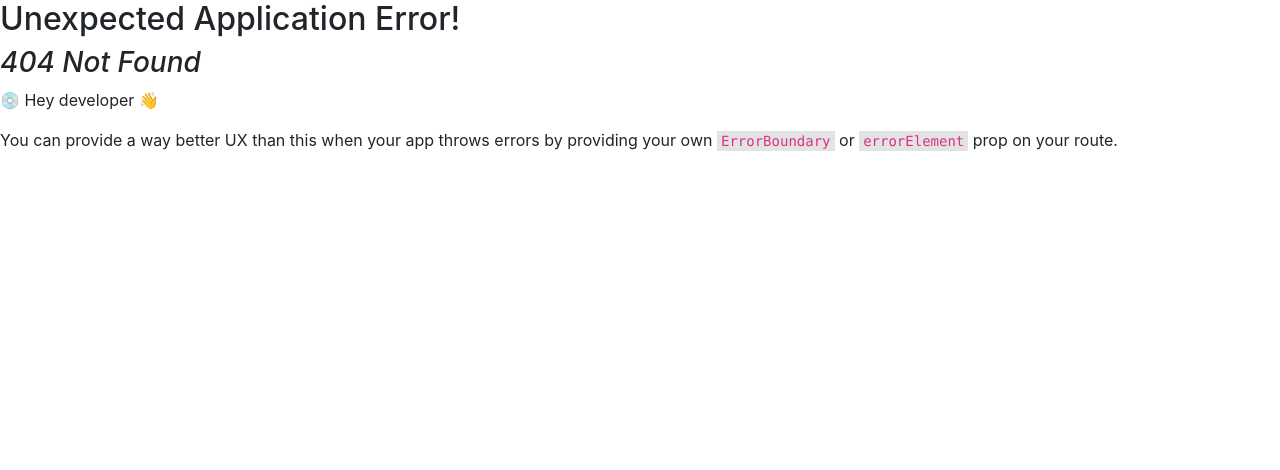
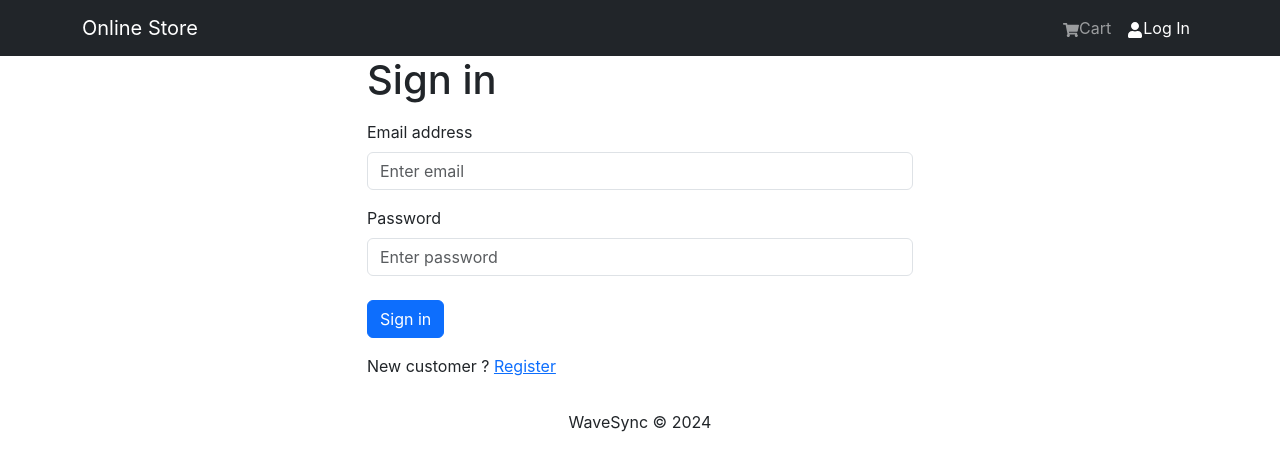
Before and after one commit to IT22148254/MLB_WD_ITP24_B3_13, a React (Create React App) app in the folder frontend/: page /login in a window 1280 px wide. Before the commit this address had no page. Shown: the top 470 px of the page. Built offline with nearby package versions, Linux system fonts and the light colour scheme.

Commit message:
log in created

```diff
--- a/frontend/package.json
+++ b/frontend/package.json
@@ -18,6 +18,7 @@
     "react-router-bootstrap": "^0.26.2",
     "react-router-dom": "^6.22.3",
     "react-scripts": "5.0.1",
+    "react-toastify": "^10.0.5",
     "web-vitals": "^2.1.4"
   },
   "scripts": {
--- a/frontend/src/App.js
+++ b/frontend/src/App.js
@@ -2,17 +2,20 @@ import React from "react";
 import Header from "./content/header";
 import Footer from "./content/Footer";
 import { Outlet } from "react-router-dom";
+import { ToastContainer } from "react-bootstrap";
+import "react-toastify/dist/ReactToastify.css";
 
 const App = () => {
   return (
     <>
-      <Header/>
+      <Header />
       <main>
-        <div style={{height:"auto",width:"auto"}}>
-          <Outlet/>
+        <div style={{ height: "auto", width: "auto" }}>
+          <Outlet />
         </div>
       </main>
       <Footer />
+      <ToastContainer/>
     </>
   );
 };
--- /dev/null
+++ b/frontend/src/content/FormContainer.jsx
@@ -0,0 +1,14 @@
+import { Container,Row,Col } from "react-bootstrap";
+import React from 'react'
+
+const FormContainer = ({children}) => {
+  return (
+    <Container>
+        <Row className="justify-content-md-center">
+            <Col xs={12} md={6}>{children}</Col>
+        </Row>
+    </Container>
+  )
+}
+
+export default FormContainer
--- a/frontend/src/content/header.jsx
+++ b/frontend/src/content/header.jsx
@@ -1,12 +1,16 @@
-import { Badge, Navbar, Nav, Container } from "react-bootstrap";
-import {FaShoppingCart, FaUser } from "react-icons/fa";
+import { Badge, Navbar, Nav, Container, NavDropdown } from "react-bootstrap";
+import { FaShoppingCart, FaUser } from "react-icons/fa";
 import React from "react";
 import { LinkContainer } from "react-router-bootstrap";
-import {useSelector} from 'react-redux';
+import { useSelector } from "react-redux";
 
 const Header = () => {
+  const { cartItems } = useSelector((state) => state.cart);
+  const { userInfo } = useSelector((state) => state.auth);
 
-  const {cartItems} = useSelector( (state) => state.cart);
+  const logoutHandler = (e) => {
+    console.log("logged out");
+  };
 
   return (
     <header>
@@ -22,21 +26,30 @@ const Header = () => {
                 <Nav.Link href="/cart">
                   <FaShoppingCart />
                   Cart
-                  { cartItems.length > 0 && (
-                    <Badge pill bg='success' style={{marginLeft:"5px"}}>
-                      {
-                        cartItems.reduce( (acc, c) => acc += c.quantity , 0 )
-                      }
+                  {cartItems.length > 0 && (
+                    <Badge pill bg="success" style={{ marginLeft: "5px" }}>
+                      {cartItems.reduce((acc, c) => (acc += c.quantity), 0)}
                     </Badge>
                   )}
                 </Nav.Link>
               </LinkContainer>
+              {userInfo ? (
+                <NavDropdown title={userInfo.Fname} id="username">
+                  <LinkContainer to={"/profile"}>
+                    <NavDropdown.Item>Profile</NavDropdown.Item>
+                  </LinkContainer>
+                  <NavDropdown.Item onClick={logoutHandler}>
+                    Log out
+                  </NavDropdown.Item>
+                </NavDropdown>
+              ) : (
                 <LinkContainer to="/login">
                   <Nav.Link href="/login">
                     <FaUser />
                     Log In
                   </Nav.Link>
                 </LinkContainer>
+              )}
             </Nav>
           </Navbar.Collapse>
         </Container>
--- a/frontend/src/index.js
+++ b/frontend/src/index.js
@@ -15,15 +15,15 @@ import ProductScreen from "./screens/ProductScreen";
 import CartScreen from "./screens/CartScreen";
 import { Provider } from "react-redux";
 import store from "./store";
+import LoginScreen from "./screens/LoginScreen";
 
 const router = createBrowserRouter(
   createRoutesFromElements(
     <Route path="/" element={<App />}>
-      <Route index={true} path="/store" element={<HomeScreen />} />
-
+      <Route index={true} path="/store" element={<HomeScreen />}/>
       <Route path="/product/:id" element={<ProductScreen />} />
-
-      <Route path="cart" element={<CartScreen />} />
+      <Route path="/cart" element={<CartScreen />} />
+      <Route path="/login" element={<LoginScreen/>}/>
     </Route>
   )
 );
--- /dev/null
+++ b/frontend/src/screens/LoginScreen.jsx
@@ -0,0 +1,94 @@
+import { Link, useLocation, useNavigate } from "react-router-dom";
+import { useDispatch, useSelector } from "react-redux";
+import { useEffect, useState } from "react";
+import { Form, Button, Row, Col, FormGroup } from "react-bootstrap";
+import FormContainer from "../content/FormContainer";
+import Loader from "../content/Loader";
+import { useLoginMutation } from "../slices/usersApiSlice";
+import { setCredentials } from "../slices/authSlice";
+import { toast } from "react-toastify";
+
+const LoginScreen = () => {
+  const [email, setEmail] = useState("");
+  const [password, setPassword] = useState("");
+
+  const dispatch = useDispatch();
+  const navigate = useNavigate();
+
+  const [login, { isLoading }] = useLoginMutation();
+
+  const {userInfo} = useSelector((state) => state.auth);
+
+  const { search } = useLocation();
+  const sparam = new URLSearchParams(search);
+  const redirect = sparam.get("redirect") || "/";
+
+  useEffect(() => {
+    if (userInfo) {
+      navigate(redirect);
+    }
+  }, [userInfo, navigate, redirect]);
+
+  const submitHandler = async (e) => {
+    e.preventDefault();
+    try {
+      const res = await login({ email, password }).unwrap();
+      dispatch(setCredentials({ ...res }));
+      navigate(redirect);
+    } catch (error) {
+      toast.error(error);
+    }
+  };
+
+  return (
+    <FormContainer>
+      <h1>Sign in</h1>
+      <Form onSubmit={submitHandler}>
+        <Form.Group controlId="email" className="my-3">
+          <Form.Label>Email address</Form.Label>
+          <Form.Control
+            type="email"
+            placeholder="Enter email"
+            value={email}
+            onChange={(e) => {
+              setEmail(e.target.value);
+            }}
+          ></Form.Control>
+        </Form.Group>
+
+        <Form.Group controlId="password" className="my-3">
+          <Form.Label>Password</Form.Label>
+          <Form.Control
+            type="password"
+            placeholder="Enter password"
+            value={password}
+            onChange={(e) => {
+              setPassword(e.target.value);
+            }}
+          ></Form.Control>
+        </Form.Group>
+        <Button
+          type="submit"
+          variant="primary"
+          className="mt-2"
+          disabled={isLoading}
+        >
+          Sign in
+        </Button>
+        {isLoading && <Loader />}
+      </Form>
+      <Row className="py-3">
+        <Col>
+          {" "}
+          New customer ?{" "}
+          <Link to={redirect ? `/register/redirect=${redirect}` : "/register"}>
+            {" "}
+            Register{" "}
+          </Link>{" "}
+        </Col>
+      </Row>
+    </FormContainer>
+  );
+};
+
+export default LoginScreen;
--- /dev/null
+++ b/frontend/src/slices/authSlice.js
@@ -0,0 +1,20 @@
+import { createSlice } from "@reduxjs/toolkit";
+
+const initialState = {
+  userInfo: localStorage.getItem("userInfo")
+    ? JSON.parse(localStorage.getItem("userInfo")) : null,
+};
+
+const authSlice = createSlice({
+  name: "auth",
+  initialState,
+  reducers: {
+    setCredentials: (state, action) => {
+      state.userInfo = action.payload;
+      localStorage.setItem("userInfo", JSON.stringify(action.payload));
+    },
+  },
+});
+
+export const { setCredentials } = authSlice.actions;
+export default authSlice.reducer;
--- /dev/null
+++ b/frontend/src/slices/usersApiSlice.js
@@ -0,0 +1,16 @@
+import { apiSlice } from "./apiSlice";
+import { USERS_URL } from "../constants";
+
+export const usersApiSlice = apiSlice.injectEndpoints({
+  endpoints: (builder) => ({
+    login: builder.mutation({
+      query: (data) => ({
+        url: `user/login`,
+        method:'POST',
+        body:data
+      }),
+    }),
+  }),
+});
+
+export const { useLoginMutation } = usersApiSlice;
--- a/frontend/src/store.js
+++ b/frontend/src/store.js
@@ -1,11 +1,13 @@
 import { configureStore } from "@reduxjs/toolkit";
 import { apiSlice } from "./slices/apiSlice";
 import cartSliceReducer from "./slices/cartSlice";
+import authSliceReducer from "./slices/authSlice";
 
 const store = configureStore({
   reducer: {
     [apiSlice.reducerPath]: apiSlice.reducer,
-    cart:cartSliceReducer,
+    cart: cartSliceReducer,
+    auth: authSliceReducer,
   },
   middleware: (getDefaultMiddleware) =>
     getDefaultMiddleware().concat(apiSlice.middleware),
```
Also changed, not shown: 1 other file (tests, documents, lock files or other folders). Lines whose indentation alone changed are shown as unchanged.
